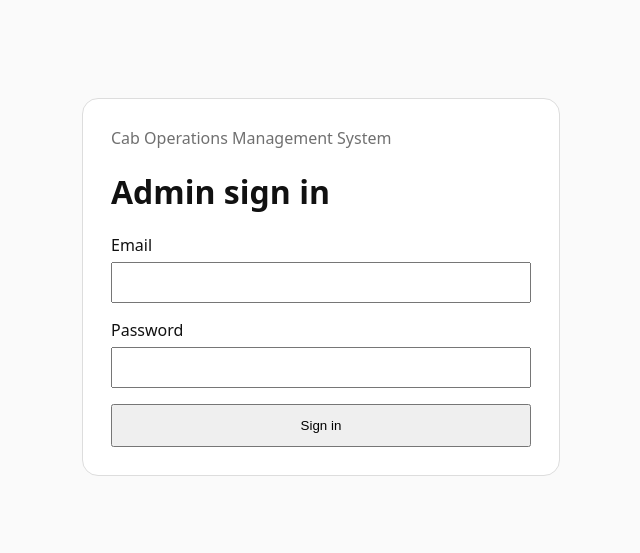
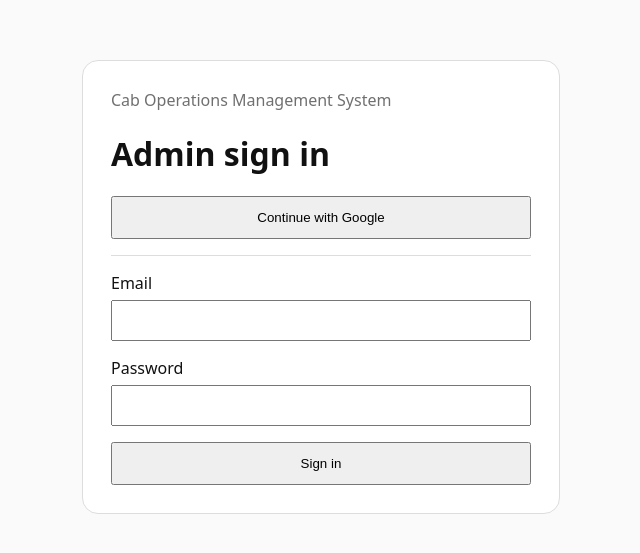
Before and after one commit to shahabhishekofficial-create/Cab-Application, a Next.js app in the folder apps/admin-web/: page /login in a window 1280 px wide. Shown: the part 137-690 px from the top of the page, without its empty margins (319-959 px from the left). Built offline with nearby package versions, Linux system fonts and the light colour scheme.

Commit message:
feat(admin): add Google OAuth sign-in

```diff
--- a/apps/admin-web/app/login/page.tsx
+++ b/apps/admin-web/app/login/page.tsx
@@ -10,6 +10,19 @@ export default function LoginPage() {
   const [password, setPassword] = useState('');
   const [error, setError] = useState('');
   const [busy, setBusy] = useState(false);
+
+  async function signInWithGoogle() {
+    setBusy(true);
+    setError('');
+    const { error: oauthError } = await getSupabaseBrowserClient().auth.signInWithOAuth({
+      provider: 'google',
+      options: { redirectTo: `${window.location.origin}/` },
+    });
+    if (oauthError) {
+      setError(oauthError.message);
+      setBusy(false);
+    }
+  }
 
   async function submit(event: FormEvent) {
     event.preventDefault();
@@ -35,8 +48,11 @@ export default function LoginPage() {
       <form onSubmit={submit} style={{ width: '100%', maxWidth: 420, padding: 28, border: '1px solid #ddd', borderRadius: 16, background: 'white' }}>
         <p style={{ opacity: .6, marginTop: 0 }}>Cab Operations Management System</p>
         <h1>Admin sign in</h1>
-        <label>Email<input required type="email" value={email} onChange={e => setEmail(e.target.value)} style={{ display:'block', width:'100%', boxSizing:'border-box', marginTop:6, marginBottom:16, padding:11 }} /></label>
-        <label>Password<input required type="password" value={password} onChange={e => setPassword(e.target.value)} style={{ display:'block', width:'100%', boxSizing:'border-box', marginTop:6, marginBottom:16, padding:11 }} /></label>
+        <button type="button" disabled={busy} onClick={signInWithGoogle} style={{ width:'100%', padding:12, marginBottom:16 }}>Continue with Google</button>
+        <div style={{ borderTop:'1px solid #ddd', paddingTop:16 }}>
+          <label>Email<input required type="email" value={email} onChange={e => setEmail(e.target.value)} style={{ display:'block', width:'100%', boxSizing:'border-box', marginTop:6, marginBottom:16, padding:11 }} /></label>
+          <label>Password<input required type="password" value={password} onChange={e => setPassword(e.target.value)} style={{ display:'block', width:'100%', boxSizing:'border-box', marginTop:6, marginBottom:16, padding:11 }} /></label>
+        </div>
         {error && <p role="alert" style={{ color:'#b00020' }}>{error}</p>}
         <button disabled={busy} type="submit" style={{ width:'100%', padding:12 }}>{busy ? 'Signing in…' : 'Sign in'}</button>
       </form>
```
